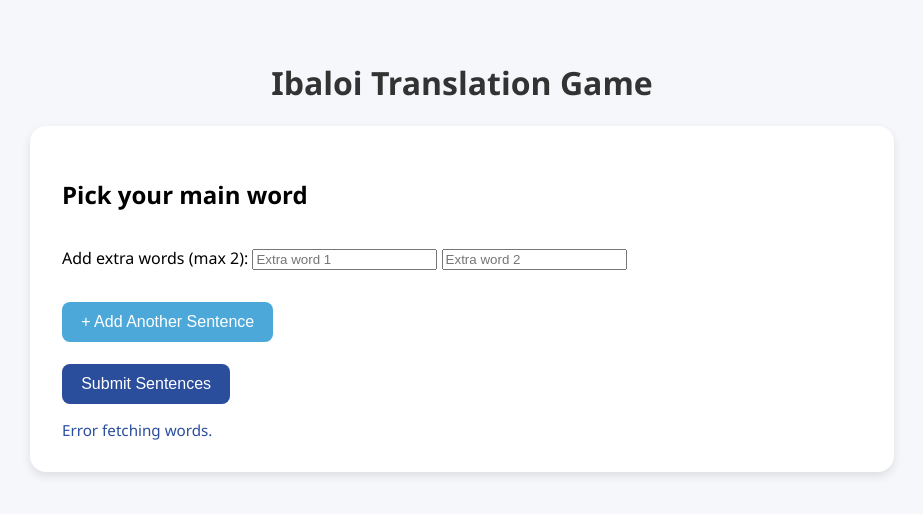
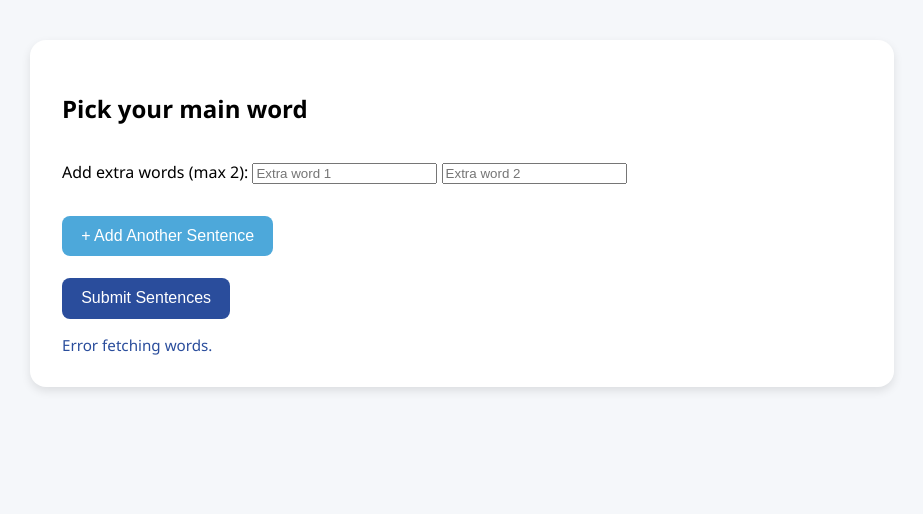
Before and after one commit to PrinceJL/ibaloi-webapp, a website: page public/index.html in a window 1280 px wide. Shown: the whole page, without its empty margins (178-1101 px from the left). Drawn offline with Linux system fonts and the light colour scheme; no server answers.

Commit message:
Corrected some text

```diff
--- a/public/index.html
+++ b/public/index.html
@@ -7,7 +7,6 @@
   <link rel="stylesheet" href="style.css">
 </head>
 <body>
-  <h1>Ibaloi Translation Game</h1>
   <div id="game-container">
     <h2>Pick your main word</h2>
     <div class="word-list" id="word-list"></div>
```
